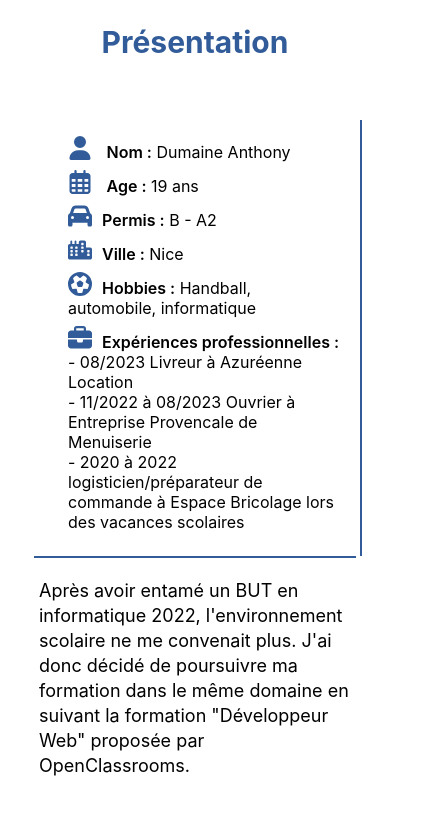
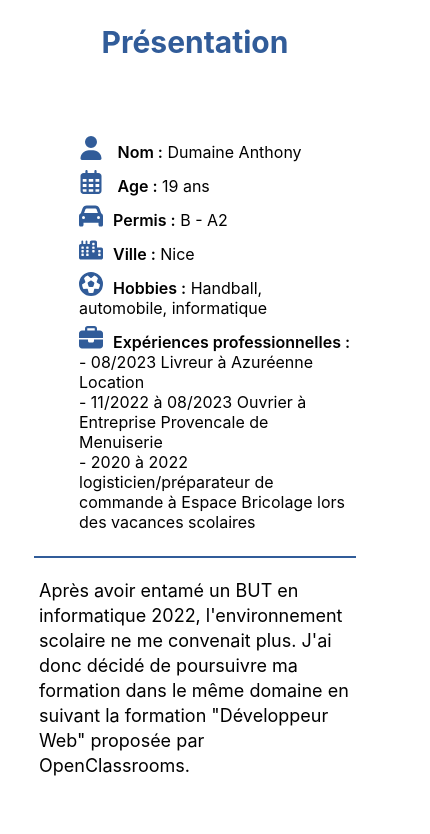
Before and after one commit to anth-o/CV, a React (Create React App) app: page / in a window 390 px wide. Shown: the part 900-1734 px from the top of the page, 430 px wide, since content can reach past the window. Built offline with nearby package versions, Linux system fonts and the light colour scheme.

Commit message:
responsive competences

```diff
--- a/src/components/Competences/Competences.scss
+++ b/src/components/Competences/Competences.scss
@@ -2,6 +2,7 @@
     background: #ececec;
     margin: 0;
     padding: 50px 0;
+    width: 100%;
 }
 
 .competences-title {
@@ -12,7 +13,6 @@
 .container {
     position: relative;
     max-width: 500px;
-    width: 100%;
     background: #ececec;
     padding: 10px 20px;
     border-radius: 7px;
--- a/src/components/Presentation/Presentation.scss
+++ b/src/components/Presentation/Presentation.scss
@@ -110,6 +110,8 @@
             &__list {
                 width: 80%;
                 margin: 0;
+                border: none;
+                padding: 0;
             }
             &__div-text {
                 width: 80%;
```
